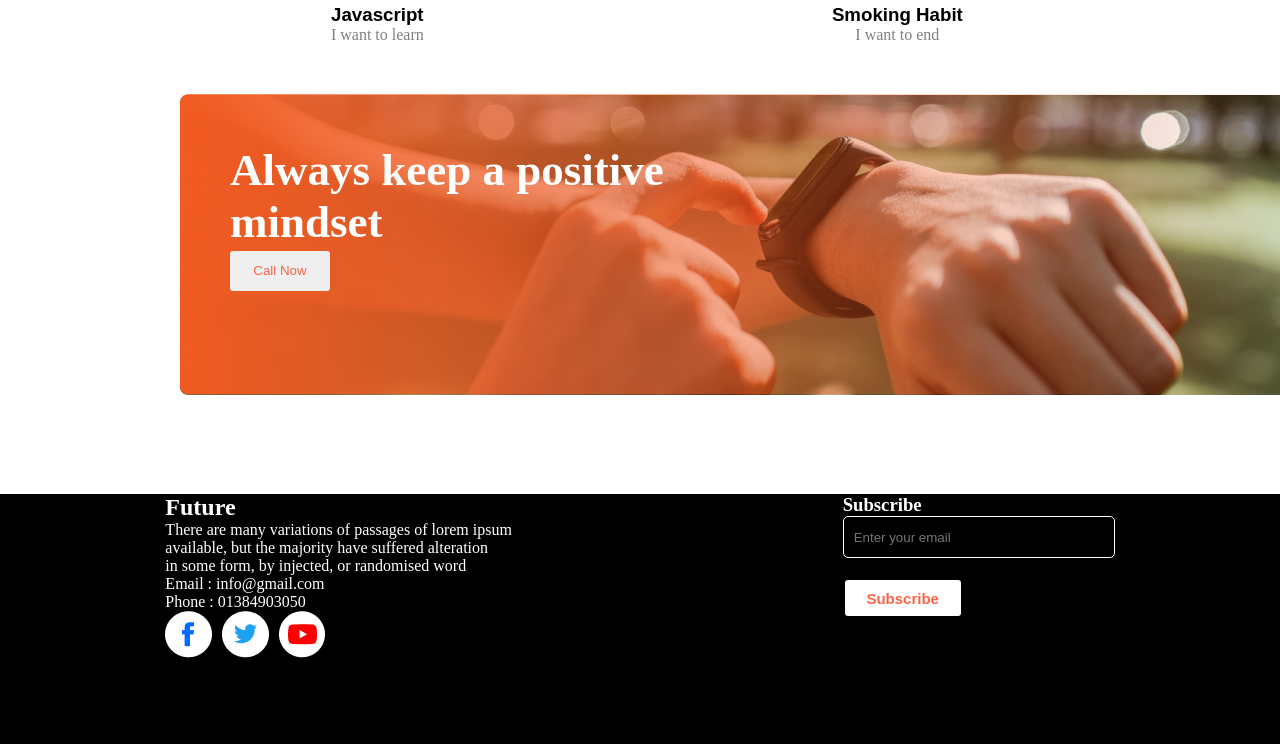
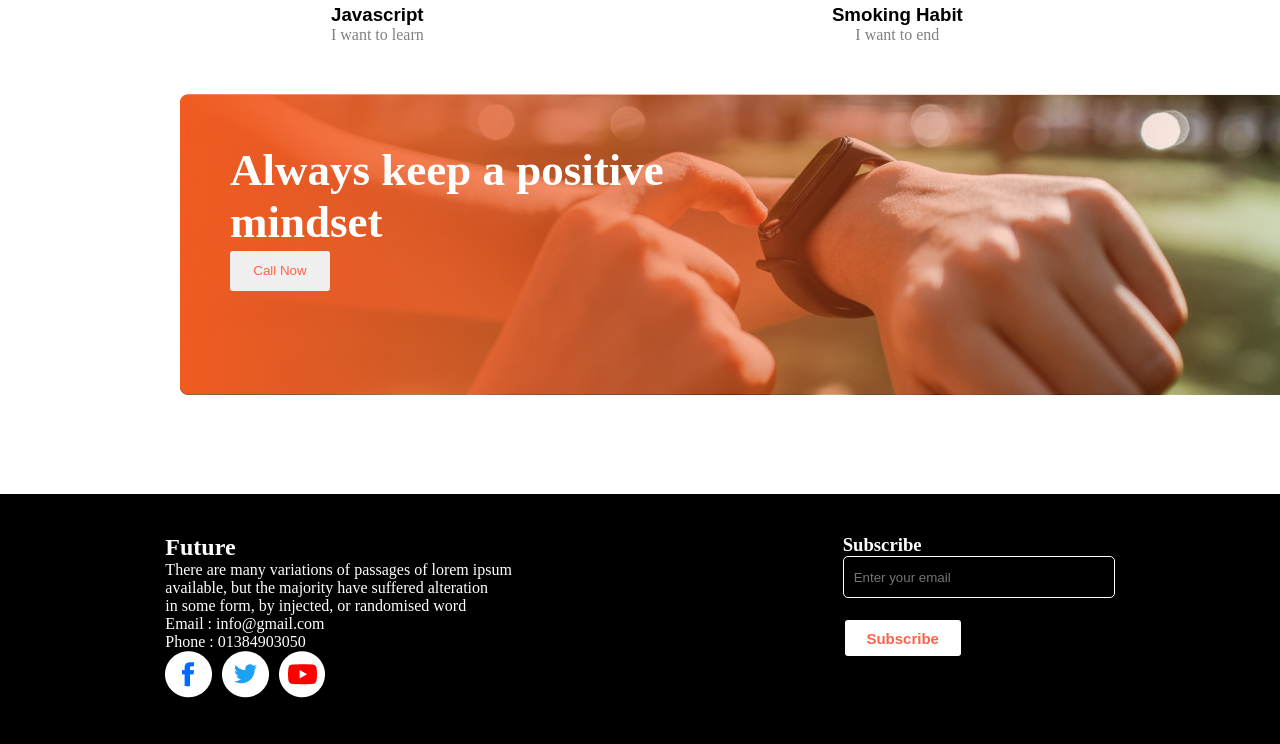
Before and after one commit to sadiawcutecat/new-year-new-me-repo, a plain HTML site: page index.html in a window 1280 px wide. Shown: the part 2661-3405 px from the top of the page. Drawn offline with Linux system fonts and the light colour scheme; a web font is replaced by a local one.

Commit message:
footer designed

```diff
--- a/styles/new-year.css
+++ b/styles/new-year.css
@@ -7,6 +7,7 @@
     background-repeat: no-repeat;
     height: 800px;
     width: 100%;
+
 }
 
 .banner-title{
@@ -226,6 +227,13 @@ background-repeat: no-repeat;
     text-align: left;
 
 }
+.future{
+    margin-top: 40px;
+}
+.form{
+    margin-top: 40px;
+
+}
 .subscribe{
     font-weight: bold;
 }
```
